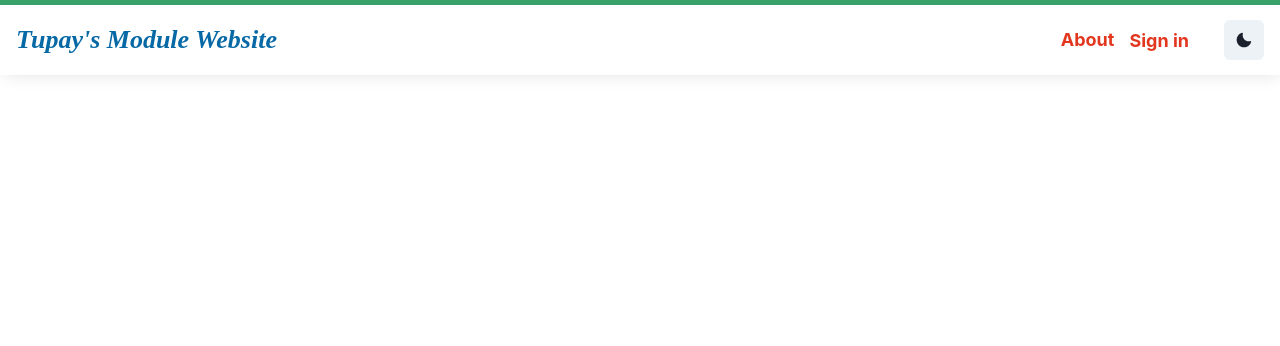
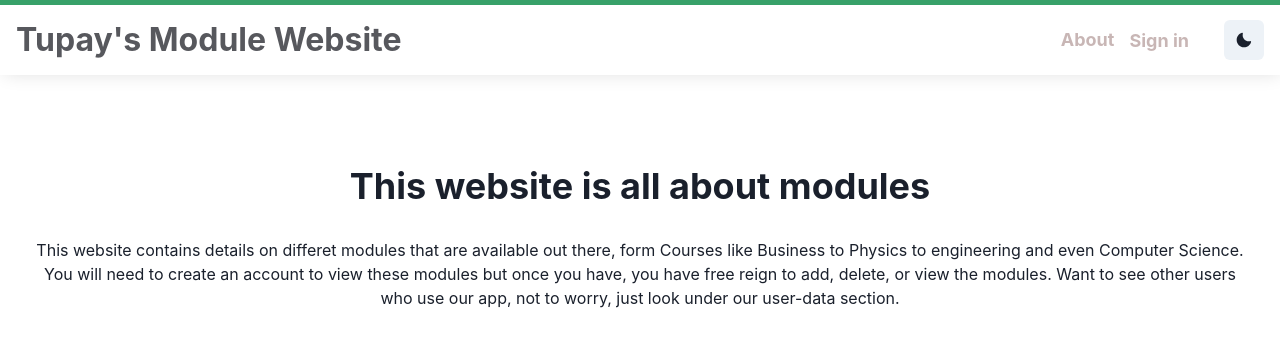
Before and after one commit to RubyFalcon/course-client, a React (Create React App) app: page /about in a window 1280 px wide. Shown: the top 346 px of the page. Built offline with nearby package versions, Linux system fonts and the light colour scheme.

Commit message:
added about page, restyle

```diff
--- a/src/App.js
+++ b/src/App.js
@@ -11,6 +11,7 @@ import axios from "axios";
 import Home from "./pages/Home";
 import SignUp from "./pages/SignUp.js";
 import Module from "./pages/Module";
+import About from "./pages/About";
 
 function App() {
   /**
@@ -42,6 +43,9 @@ function App() {
           <SignUp />
         </Route>
         <Route path="/modules/:moduleCode" exact render={() => <Module />} />
+        <Route exact path="/about">
+          <About />
+        </Route>
       </Switch>
     </Router>
   );
--- a/src/components/Header/HomeHeader.js
+++ b/src/components/Header/HomeHeader.js
@@ -46,11 +46,11 @@ const HomeHeader = ({ onAdd, onSignIn }) => {
         >
           <Link href="/">
             <Heading
-              fontStyle="italic"
-              fontFamily="serif"
+              fontStyle="initial"
+              fontFamily="unset"
               as="h2"
-              fontSize="26px"
-              color={useColorModeValue("#0669A5 ", "#02DCFA")}
+              fontSize="32px"
+              color={useColorModeValue("#57585d ", "#fff9e6")}
             >
               Tupay's Module Website
             </Heading>
@@ -59,7 +59,7 @@ const HomeHeader = ({ onAdd, onSignIn }) => {
           <Group>
             <Link href="/about">
               <Heading
-                color="#E2361E"
+                color="#c8b6b5"
                 as="h3"
                 fontSize="18px"
                 paddingRight="5px"
@@ -71,7 +71,7 @@ const HomeHeader = ({ onAdd, onSignIn }) => {
             {userData.First_Name ? (
               <>
                 <Heading
-                  color="#E2361E"
+                  color="#c8b6b5"
                   as={Link}
                   onClick={logout}
                   fontSize="18px"
@@ -94,7 +94,7 @@ const HomeHeader = ({ onAdd, onSignIn }) => {
                   signIn={signin}
                 />
                 <Heading
-                  color="#E2361E"
+                  color="#c8b6b5"
                   onClick={signInOnOpen}
                   as="h3"
                   fontSize="18px"
--- /dev/null
+++ b/src/pages/About.js
@@ -0,0 +1,22 @@
+import React from "react";
+import { Heading, Container, Text } from "@chakra-ui/react";
+
+const About = () => {
+  return (
+    <Container paddingTop="70px" maxW="1280px">
+      <Heading textAlign="center" padding="20px">
+        This website is all about modules
+      </Heading>
+      <Text textAlign="center" padding="10px">
+        This website contains details on differet modules that are available out
+        there, form Courses like Business to Physics to engineering and even
+        Computer Science. You will need to create an account to view these
+        modules but once you have, you have free reign to add, delete, or view
+        the modules. Want to see other users who use our app, not to worry, just
+        look under our user-data section.
+      </Text>
+    </Container>
+  );
+};
+
+export default About;
```
Also changed, not shown: 1 other file (tests, documents, lock files or other folders).
